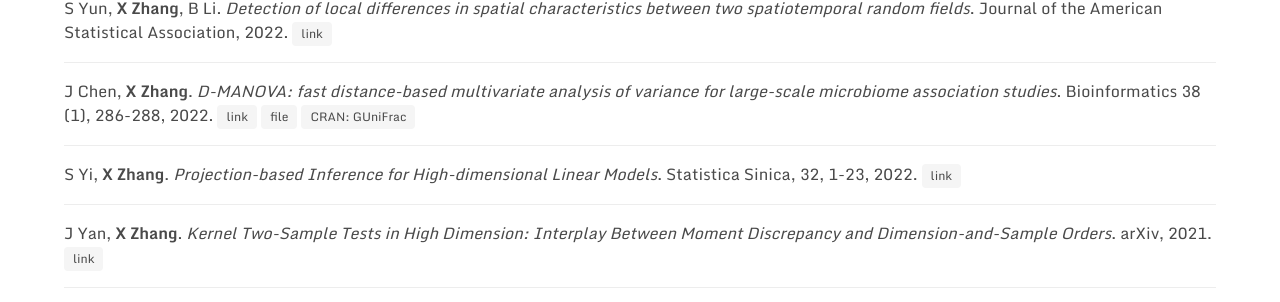
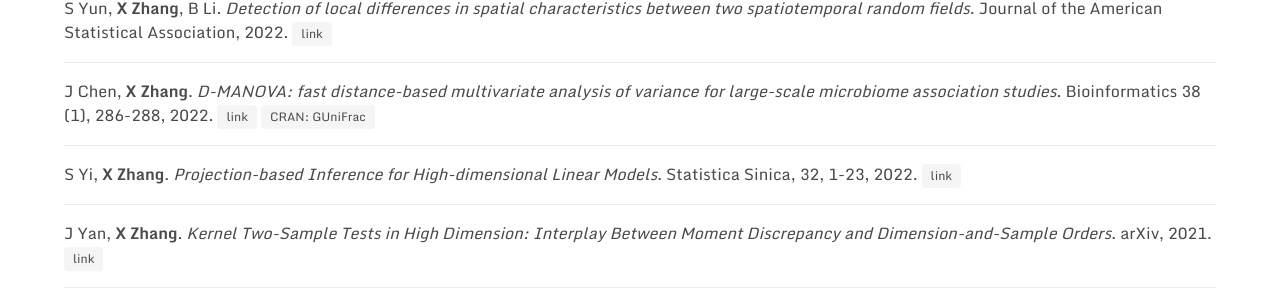
Before and after one commit to zhangxianyang11/zhangxiany-tamu.github.io, a Jekyll site: the page built from _pages/research.md, in a window 1280 px wide and 900 px high, scrolled down 387 px. Shown: the part 153-455 px from the top of the window. Built offline with Jekyll 4.4.1, drawn with Linux system fonts in a browser that asks for light colours; a style sheet for code colours, icons or effects is not loaded.

Commit message:
Update research.md

```diff
--- a/_pages/research.md
+++ b/_pages/research.md
@@ -71,7 +71,7 @@ permalink: /research
           <em>D-MANOVA: fast distance-based multivariate analysis of variance for large-scale microbiome association studies</em>.
           Bioinformatics 38 (1), 286-288,
           2022.
-          <a class="tag" href="https://doi.org/10.1093/bioinformatics/btab498">link</a> <a class="tag" href="/downloads/D-MANOVA.pdf">file</a> <a class="tag" href="https://cran.r-project.org/web/packages/GUniFrac/index.html">CRAN: GUniFrac</a>
+          <a class="tag" href="https://doi.org/10.1093/bioinformatics/btab498">link</a> <a class="tag" href="https://cran.r-project.org/web/packages/GUniFrac/index.html">CRAN: GUniFrac</a>
           </p>
         </div>
       </div>
```
